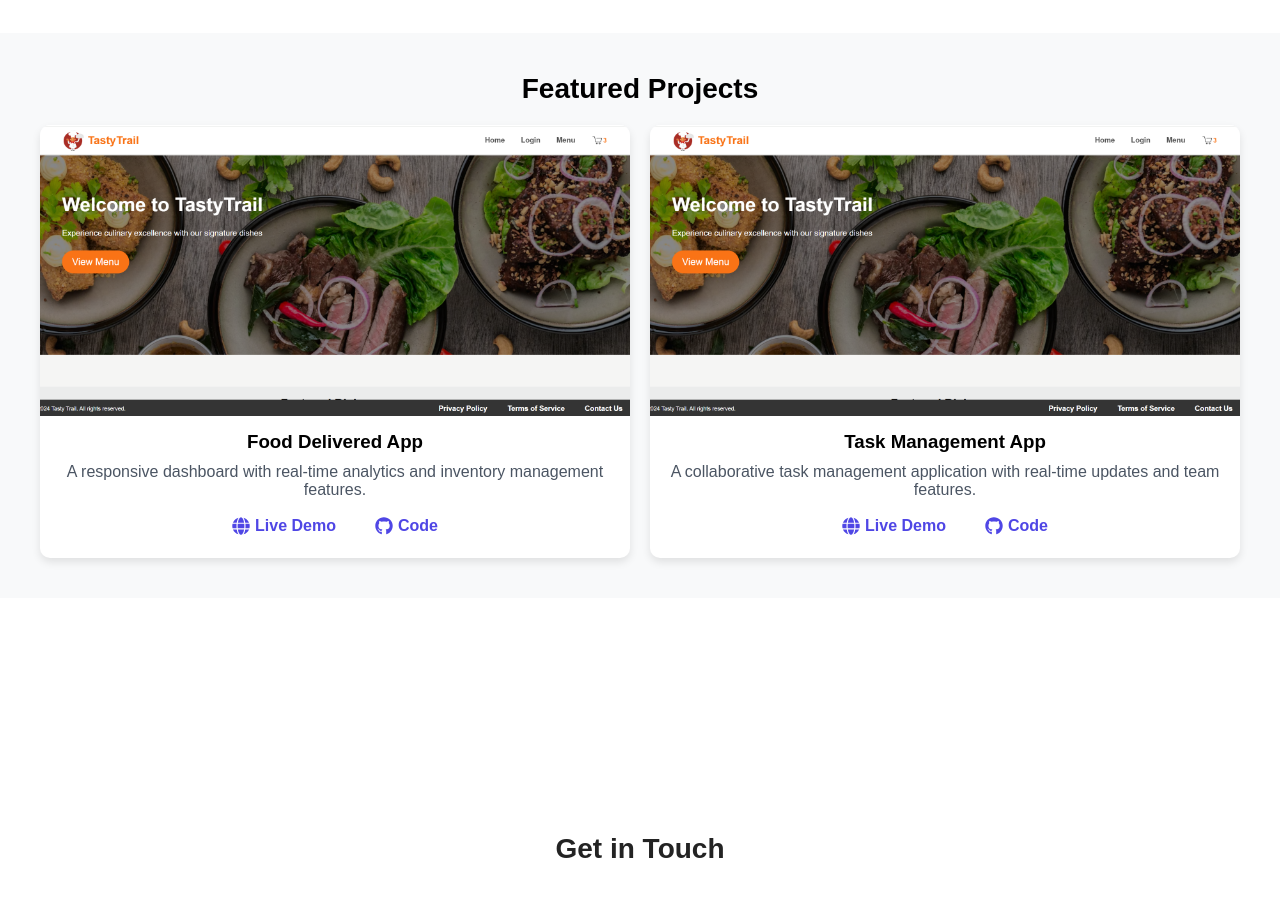
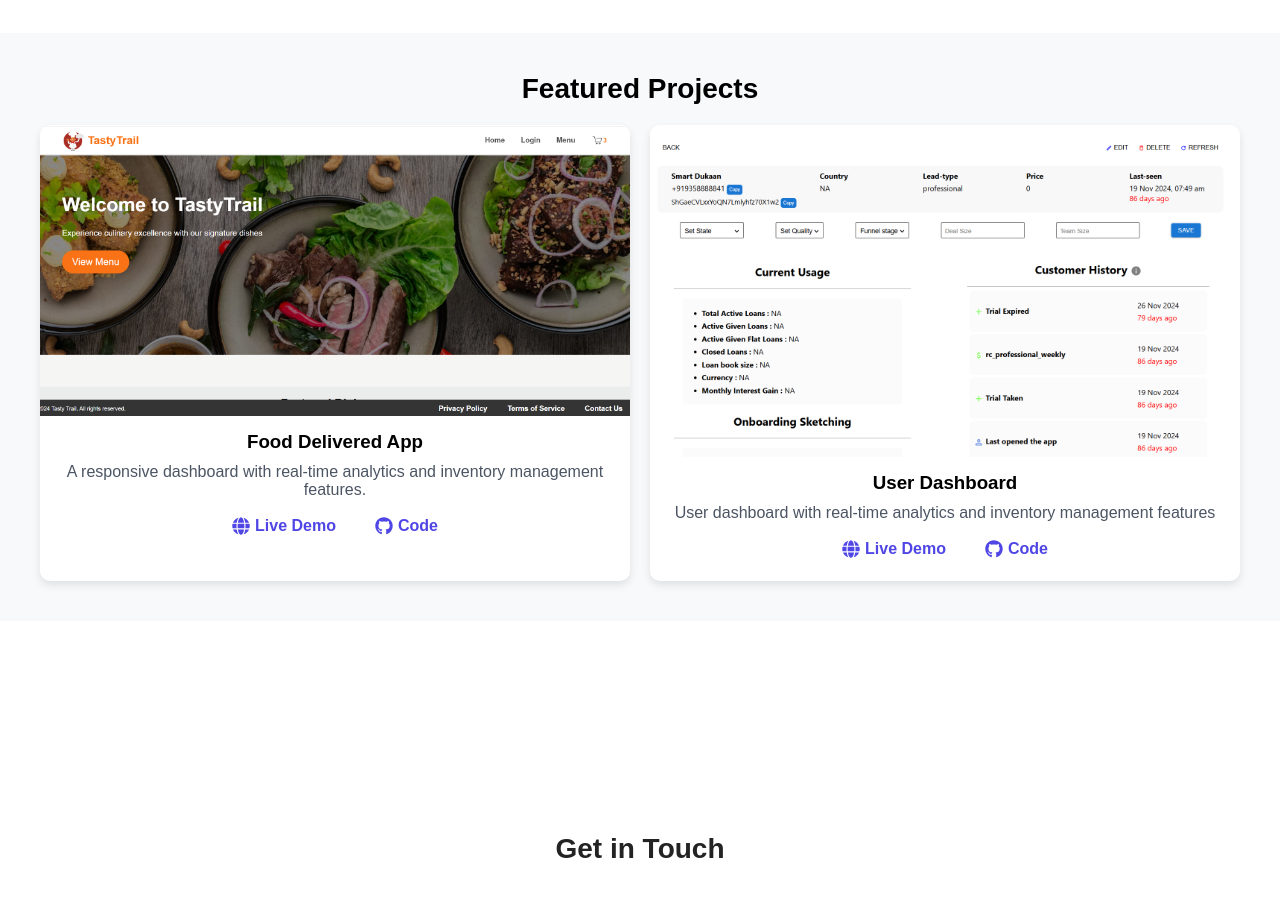
Before and after one commit to gangahasan/Ganga-portfolio, a React (Vite) app: page / in a window 1280 px wide. Shown: the part 2420-3317 px from the top of the page. Built offline with nearby package versions, Linux system fonts and the light colour scheme.

Commit message:
update live links of projects

```diff
--- a/src/components/Projects.jsx
+++ b/src/components/Projects.jsx
@@ -1,7 +1,7 @@
 import React from "react";
 import { FaGlobe, FaGithub } from "react-icons/fa";
 import projectImage1 from "../assets/projectTastyTrailLandingPage.png";
-import projectImage2 from "../assets/projectTastyTrailLandingPage.png";
+import projectImage2 from "../assets/project2screenshot.png";
 import "../styles/projects.css"
 
 const projects = [
@@ -11,16 +11,16 @@ const projects = [
     description:
       "A responsive dashboard with real-time analytics and inventory management features.",
     image: projectImage1,
-    liveLink: "https://example.com",
-    codeLink: "https://github.com/example",
+    liveLink: "https://gangahasan.github.io/Tasty-Trail/",
+    codeLink: "https://github.com/gangahasan/Tasty-Trail",
   },
   {
     id: 2,
-    title: "Task Management App",
+    title: "User Dashboard",
     description:
-      "A collaborative task management application with real-time updates and team features.",
+      "User dashboard with real-time analytics and inventory management features",
     image: projectImage2,
-    liveLink: "https://example.com",
+    liveLink: "https://react-fb-dash-ganga.vercel.app/",
     codeLink: "https://github.com/example",
   },
 ];
```
Also changed, not shown: src/assets/project2screenshot.png (added).
